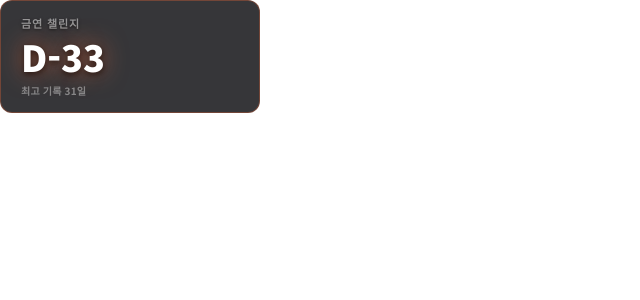
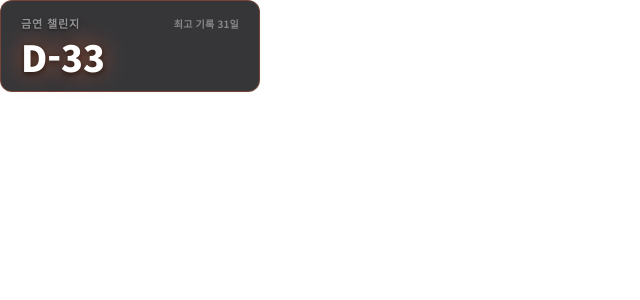
Before and after one commit to chnu-kim/nosmokingsamdeok, a Next.js app: page /nosmokingsamdeok/overlay in a window 1280 px wide. Shown: the top 300 px of the page, without its empty margins (0-640 px from the left). Built offline with nearby package versions, Linux system fonts and the light colour scheme; a web font is replaced by a local one.

Commit message:
fix: 최고 기록을 day-label 우측으로 배치
로컬 확인 결과 하단 3번째 줄보다 라벨 옆 한 줄이 더 자연스러워
label-row로 묶어 최고 기록/신기록 텍스트를 삼덕이 금연 라벨 우측에 배치.

```diff
--- a/src/app/overlay/overlay.css
+++ b/src/app/overlay/overlay.css
@@ -23,6 +23,13 @@
 }
 
 /* --- 상단: 라벨 + 일차 --- */
+
+.label-row {
+  display: flex;
+  align-items: baseline;
+  justify-content: space-between;
+  gap: 8px;
+}
 
 .day-label {
   font-size: 11px;
--- a/src/app/overlay/templates/DefaultTemplate.tsx
+++ b/src/app/overlay/templates/DefaultTemplate.tsx
@@ -15,18 +15,20 @@ export default function DefaultTemplate({ params, state, cssVars }: Props) {
 
   return (
     <div className={containerClass} style={cssVars}>
-      <span className="day-label">
-        {state.status === "before" ? "금연 챌린지" : `${CONFIG.PARTICIPANT} 금연`}
-      </span>
+      <div className="label-row">
+        <span className="day-label">
+          {state.status === "before" ? "금연 챌린지" : `${CONFIG.PARTICIPANT} 금연`}
+        </span>
+        <span className={`best-record${state.bestRecord.isNewRecord ? " is-new-record" : ""}`}>
+          {state.bestRecord.isNewRecord
+            ? `신기록 (+${state.bestRecord.diff}일)`
+            : `최고 기록 ${state.bestRecord.best}일`}
+        </span>
+      </div>
       <span className="day-value">
         {state.status === "before" && `D-${state.dDay}`}
         {state.status === "active" && `${state.currentDay}일차`}
       </span>
-      <span className={`best-record${state.bestRecord.isNewRecord ? " is-new-record" : ""}`}>
-        {state.bestRecord.isNewRecord
-          ? `신기록 (+${state.bestRecord.diff}일)`
-          : `최고 기록 ${state.bestRecord.best}일`}
-      </span>
     </div>
   );
 }
```
